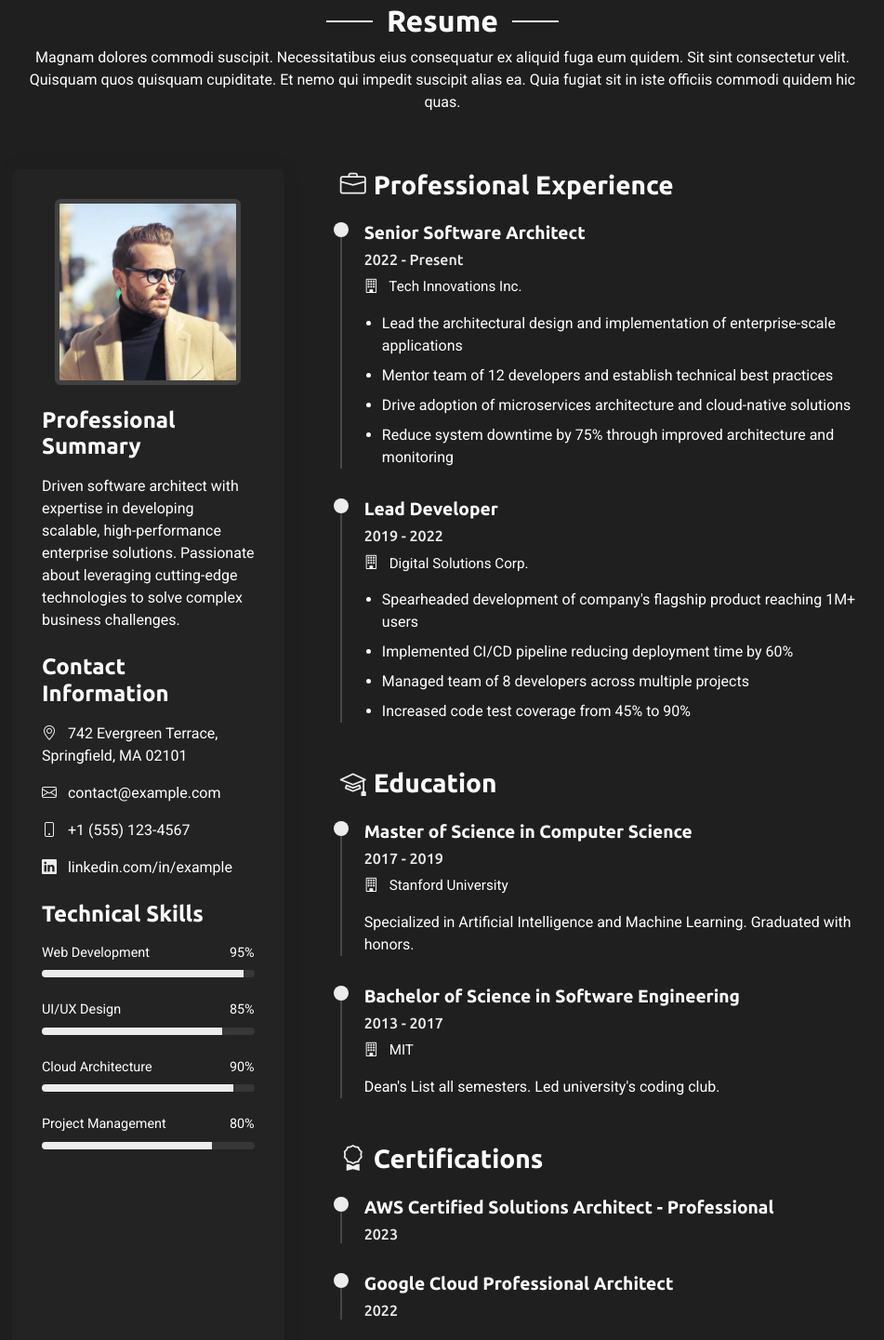
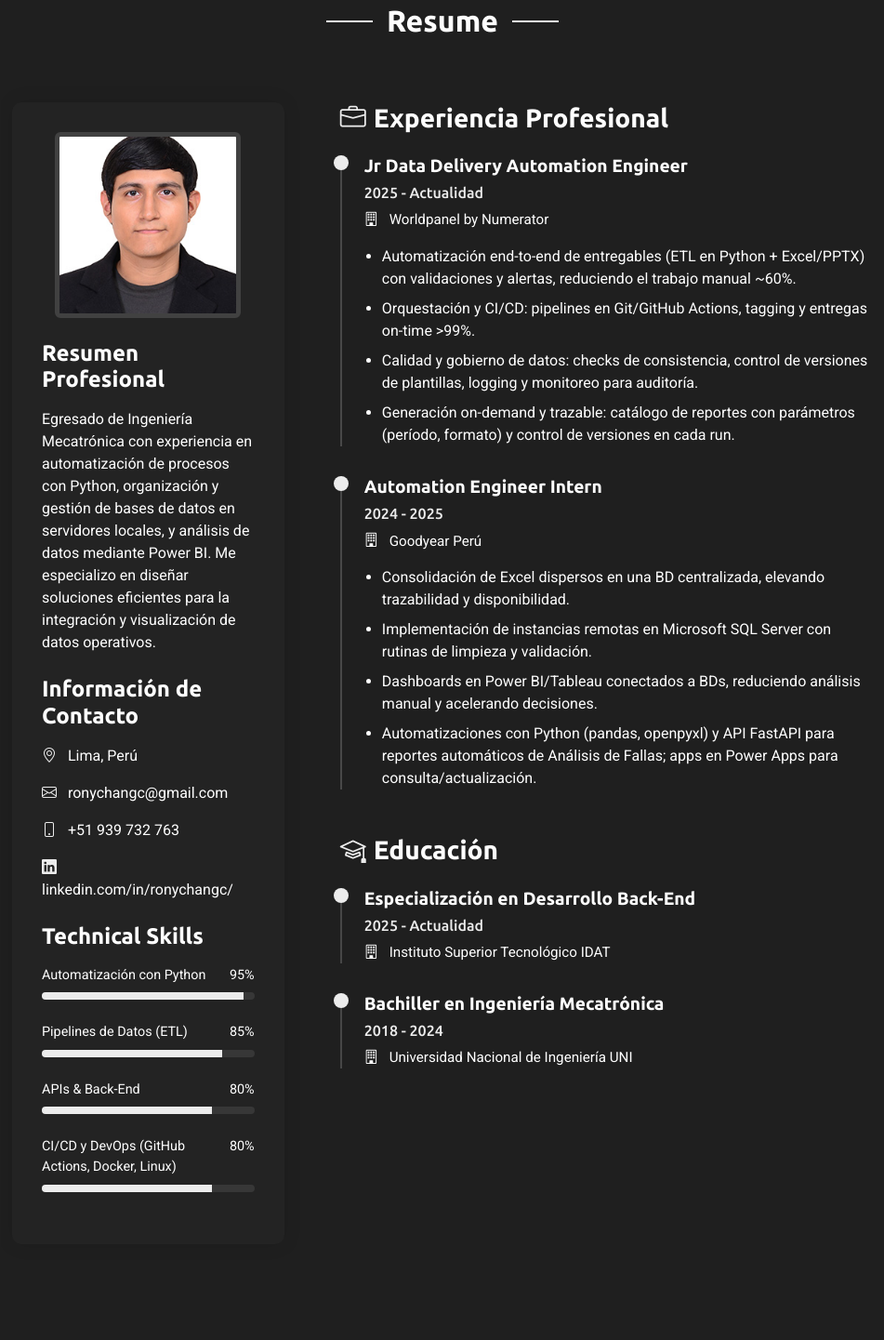
Before and after one commit to RonyChang/RonyChang.github.io, a plain HTML site: page index.html in a window 1280 px wide. Shown: the part 2619-4060 px from the top of the page at 93% size, without its empty margins (329-1280 px from the left). Drawn offline with nearby package versions, Linux system fonts and the light colour scheme.

Commit message:
release: v1.0.2

```diff
--- a/index.html
+++ b/index.html
@@ -372,7 +372,7 @@
       <!-- Section Title -->
       <div class="container section-title" data-aos="fade-up">
         <h2>Resume</h2>
-        <p>Magnam dolores commodi suscipit. Necessitatibus eius consequatur ex aliquid fuga eum quidem. Sit sint consectetur velit. Quisquam quos quisquam cupiditate. Et nemo qui impedit suscipit alias ea. Quia fugiat sit in iste officiis commodi quidem hic quas.</p>
+        <p></p>
       </div><!-- End Section Title -->
 
       <div class="container" data-aos="fade-up" data-aos-delay="100">
@@ -382,25 +382,25 @@
           <div class="col-lg-4">
             <div class="resume-side" data-aos="fade-right" data-aos-delay="100">
               <div class="profile-img mb-4">
-                <img src="assets/img/profile/profile-square-2.webp" alt="Profile" class="img-fluid rounded">
+                <img src="assets/img/profile/profile-square-2.jpg" alt="Profile" class="img-fluid rounded">
               </div>
 
-              <h3>Professional Summary</h3>
-              <p>Driven software architect with expertise in developing scalable, high-performance enterprise solutions. Passionate about leveraging cutting-edge technologies to solve complex business challenges.</p>
+              <h3>Resumen Profesional</h3>
+              <p>Egresado de Ingeniería Mecatrónica con experiencia en automatización de procesos con Python, organización y gestión de bases de datos en servidores locales, y análisis de datos mediante Power BI. Me especializo en diseñar soluciones eficientes para la integración y visualización de datos operativos.</p>
 
-              <h3 class="mt-4">Contact Information</h3>
+              <h3 class="mt-4">Información de Contacto</h3>
               <ul class="contact-info list-unstyled">
-                <li><i class="bi bi-geo-alt"></i> 742 Evergreen Terrace, Springfield, MA 02101</li>
-                <li><i class="bi bi-envelope"></i> contact@example.com</li>
-                <li><i class="bi bi-phone"></i> +1 (555) 123-4567</li>
-                <li><i class="bi bi-linkedin"></i> linkedin.com/in/example</li>
+                <li><i class="bi bi-geo-alt"></i> Lima, Perú</li>
+                <li><i class="bi bi-envelope"></i> ronychangc@gmail.com</li>
+                <li><i class="bi bi-phone"></i> +51 939 732 763</li>
+                <li><i class="bi bi-linkedin"></i> linkedin.com/in/ronychangc/</li>
               </ul>
 
               <div class="skills-animation mt-4">
                 <h3>Technical Skills</h3>
                 <div class="skill-item">
                   <div class="d-flex justify-content-between">
-                    <span>Web Development</span>
+                    <span>Automatización con Python</span>
                     <span>95%</span>
                   </div>
                   <div class="progress">
@@ -410,7 +410,7 @@
 
                 <div class="skill-item">
                   <div class="d-flex justify-content-between">
-                    <span>UI/UX Design</span>
+                    <span>Pipelines de Datos (ETL)</span>
                     <span>85%</span>
                   </div>
                   <div class="progress">
@@ -420,17 +420,17 @@
 
                 <div class="skill-item">
                   <div class="d-flex justify-content-between">
-                    <span>Cloud Architecture</span>
-                    <span>90%</span>
+                    <span>APIs & Back-End</span>
+                    <span>80%</span>
                   </div>
                   <div class="progress">
-                    <div class="progress-bar" role="progressbar" aria-valuenow="90" aria-valuemin="0" aria-valuemax="100"></div>
+                    <div class="progress-bar" role="progressbar" aria-valuenow="80" aria-valuemin="0" aria-valuemax="100"></div>
                   </div>
                 </div>
 
                 <div class="skill-item">
                   <div class="d-flex justify-content-between">
-                    <span>Project Management</span>
+                    <span>CI/CD y DevOps (GitHub Actions, Docker, Linux)</span>
                     <span>80%</span>
                   </div>
                   <div class="progress">
@@ -445,66 +445,51 @@
           <div class="col-lg-8 ps-4 ps-lg-5">
             <!-- Experience Section -->
             <div class="resume-section" data-aos="fade-up">
-              <h3><i class="bi bi-briefcase me-2"></i>Professional Experience</h3>
+              <h3><i class="bi bi-briefcase me-2"></i>Experiencia Profesional</h3>
 
               <div class="resume-item">
-                <h4>Senior Software Architect</h4>
-                <h5>2022 - Present</h5>
-                <p class="company"><i class="bi bi-building"></i> Tech Innovations Inc.</p>
+                <h4>Jr Data Delivery Automation Engineer</h4>
+                <h5>2025 - Actualidad</h5>
+                <p class="company"><i class="bi bi-building"></i> Worldpanel by Numerator</p>
                 <ul>
-                  <li>Lead the architectural design and implementation of enterprise-scale applications</li>
-                  <li>Mentor team of 12 developers and establish technical best practices</li>
-                  <li>Drive adoption of microservices architecture and cloud-native solutions</li>
-                  <li>Reduce system downtime by 75% through improved architecture and monitoring</li>
+                  <li>Automatización end-to-end de entregables (ETL en Python + Excel/PPTX) con validaciones y alertas, reduciendo el trabajo manual ~60%.</li>
+                  <li>Orquestación y CI/CD: pipelines en Git/GitHub Actions, tagging y entregas on-time >99%.</li>
+                  <li>Calidad y gobierno de datos: checks de consistencia, control de versiones de plantillas, logging y monitoreo para auditoría.</li>
+                  <li>Generación on-demand y trazable: catálogo de reportes con parámetros (período, formato) y control de versiones en cada run.</li>
                 </ul>
               </div>
 
               <div class="resume-item">
-                <h4>Lead Developer</h4>
-                <h5>2019 - 2022</h5>
-                <p class="company"><i class="bi bi-building"></i> Digital Solutions Corp.</p>
+                <h4>Automation Engineer Intern</h4>
+                <h5>2024 - 2025</h5>
+                <p class="company"><i class="bi bi-building"></i> Goodyear Perú</p>
                 <ul>
-                  <li>Spearheaded development of company's flagship product reaching 1M+ users</li>
-                  <li>Implemented CI/CD pipeline reducing deployment time by 60%</li>
-                  <li>Managed team of 8 developers across multiple projects</li>
-                  <li>Increased code test coverage from 45% to 90%</li>
+                  <li>Consolidación de Excel dispersos en una BD centralizada, elevando trazabilidad y disponibilidad.</li>
+                  <li>Implementación de instancias remotas en Microsoft SQL Server con rutinas de limpieza y validación.</li>
+                  <li>Dashboards en Power BI/Tableau conectados a BDs, reduciendo análisis manual y acelerando decisiones.</li>
+                  <li>Automatizaciones con Python (pandas, openpyxl) y API FastAPI para reportes automáticos de Análisis de Fallas; apps en Power Apps para consulta/actualización.</li>
                 </ul>
               </div>
             </div>
 
             <!-- Education Section -->
             <div class="resume-section" data-aos="fade-up" data-aos-delay="100">
-              <h3><i class="bi bi-mortarboard me-2"></i>Education</h3>
+              <h3><i class="bi bi-mortarboard me-2"></i>Educación</h3>
 
               <div class="resume-item">
-                <h4>Master of Science in Computer Science</h4>
-                <h5>2017 - 2019</h5>
-                <p class="company"><i class="bi bi-building"></i> Stanford University</p>
-                <p>Specialized in Artificial Intelligence and Machine Learning. Graduated with honors.</p>
+                <h4>Especialización en Desarrollo Back-End</h4>
+                <h5>2025 - Actualidad</h5>
+                <p class="company"><i class="bi bi-building"></i> Instituto Superior Tecnológico IDAT</p>
               </div>
 
               <div class="resume-item">
-                <h4>Bachelor of Science in Software Engineering</h4>
-                <h5>2013 - 2017</h5>
-                <p class="company"><i class="bi bi-building"></i> MIT</p>
-                <p>Dean's List all semesters. Led university's coding club.</p>
+                <h4>Bachiller en Ingeniería Mecatrónica</h4>
+                <h5>2018 - 2024</h5>
+                <p class="company"><i class="bi bi-building"></i> Universidad Nacional de Ingeniería UNI</p>
               </div>
             </div>
 
-            <!-- Certifications Section -->
-            <div class="resume-section" data-aos="fade-up" data-aos-delay="200">
-              <h3><i class="bi bi-award me-2"></i>Certifications</h3>
 
-              <div class="resume-item">
-                <h4>AWS Certified Solutions Architect - Professional</h4>
-                <h5>2023</h5>
-              </div>
-
-              <div class="resume-item">
-                <h4>Google Cloud Professional Architect</h4>
-                <h5>2022</h5>
-              </div>
-            </div>
           </div>
         </div>
 
```
Also changed, not shown: assets/img/profile/profile-square-2.jpg (added), assets/img/profile/profile-square-2.webp (deleted), 1 other file.
